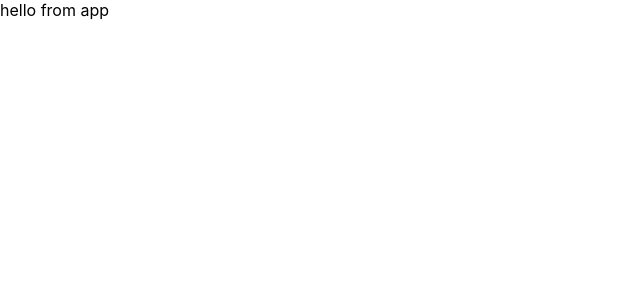
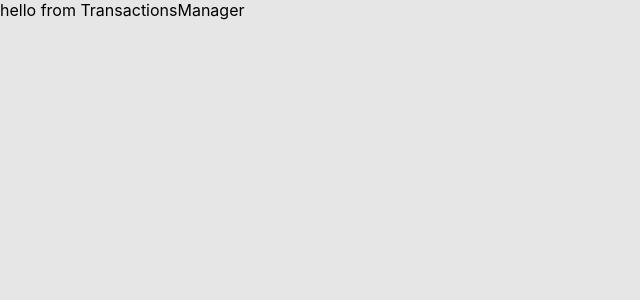
Before and after one commit to daniel7777cohen/basic-fs-app, a React (Create React App) app in the folder client/: page /transactions in a window 1280 px wide. Shown: the top 300 px of the page, without its empty margins (0-640 px from the left). Built offline with nearby package versions, Linux system fonts and the light colour scheme.

Commit message:
Routes and Layout component

```diff
--- a/client/package.json
+++ b/client/package.json
@@ -10,9 +10,14 @@
     "@types/node": "^12.0.0",
     "@types/react": "^17.0.0",
     "@types/react-dom": "^17.0.0",
+    "@types/react-router": "^5.1.17",
+    "@types/react-router-dom": "^5.3.2",
+    "@types/styled-components": "^5.1.15",
     "react": "^17.0.2",
     "react-dom": "^17.0.2",
+    "react-router-dom": "5.2.0",
     "react-scripts": "4.0.3",
+    "styled-components": "^5.3.3",
     "typescript": "^4.1.2",
     "web-vitals": "^1.0.1"
   },
--- a/client/src/App.css
+++ b/client/src/App.css
@@ -0,0 +1,15 @@
+* {
+  padding: 0;
+  margin: 0;
+  box-sizing: border-box;
+}
+
+html,
+body {
+  height: 100%;
+  width: 100%;
+}
+
+#root {
+  height: 100%;
+}
--- a/client/src/App.tsx
+++ b/client/src/App.tsx
@@ -1,7 +1,21 @@
 import './App.css';
+import { BrowserRouter as Router, Redirect, Route, Switch } from 'react-router-dom';
+import Homepage from './pages/Homepage';
+import TransactionRouter from './routes/TransactionsRouter';
+import Layout from './components/Layout/Layout';
 
-function App() {
-  return <div>hello from app</div>;
-}
+const App = () => {
+  return (
+    <Layout>
+      <Router>
+        <Switch>
+          <Route exact path="/" component={Homepage} />
+          <Route path="/transactions" component={TransactionRouter} />
+          <Redirect from="*" to="/" />
+        </Switch>
+      </Router>
+    </Layout>
+  );
+};
 
 export default App;
--- /dev/null
+++ b/client/src/common/styles/colors.ts
@@ -0,0 +1,3 @@
+export const colors = {
+  layout: '#E6E6E6',
+};
--- /dev/null
+++ b/client/src/components/Layout/Layout.tsx
@@ -0,0 +1,18 @@
+import React from 'react';
+import styled from 'styled-components';
+import { colors } from '../../common/styles/colors';
+
+interface Props {
+  children: React.ReactNode;
+}
+
+const Wrapper = styled.div`
+  background-color: ${colors.layout};
+  height: 100%;
+`;
+
+const Layout = ({ children }: Props) => {
+  return <Wrapper>{children}</Wrapper>;
+};
+
+export default Layout;
--- /dev/null
+++ b/client/src/components/Transaction/TransactionCreate.tsx
@@ -0,0 +1,6 @@
+
+const TransactionCreate = () => {
+  return <div>hello from transaction create</div>;
+};
+
+export default TransactionCreate;
--- /dev/null
+++ b/client/src/components/Transaction/TransactionsManager.tsx
@@ -0,0 +1,10 @@
+
+const TransactionsManager = () => {
+    return (
+        <div>
+            hello from TransactionsManager
+        </div>
+    )
+}
+
+export default TransactionsManager
--- /dev/null
+++ b/client/src/pages/Homepage.tsx
@@ -0,0 +1,10 @@
+
+const Homepage = () => {
+    return (
+        <div>
+            Homepage
+        </div>
+    )
+}
+
+export default Homepage
--- /dev/null
+++ b/client/src/routes/TransactionsRouter.tsx
@@ -0,0 +1,20 @@
+import { Route, Switch, useRouteMatch } from 'react-router-dom';
+import TransactionCreate from '../components/Transaction/TransactionCreate';
+import TransactionsManager from '../components/Transaction/TransactionsManager';
+
+const TransactionRouter = () => {
+  const routeMatch = useRouteMatch();
+
+  const getFullPath = (path: string) => {
+    return routeMatch.path + path;
+  };
+
+  return (
+    <Switch>
+      <Route exact path={`${getFullPath('/')}`} component={TransactionsManager} />
+      <Route exact path={`${getFullPath('/create')}`} component={TransactionCreate} />
+    </Switch>
+  );
+};
+
+export default TransactionRouter;
```
Also changed, not shown: 2 other files (tests, documents, lock files or other folders).
